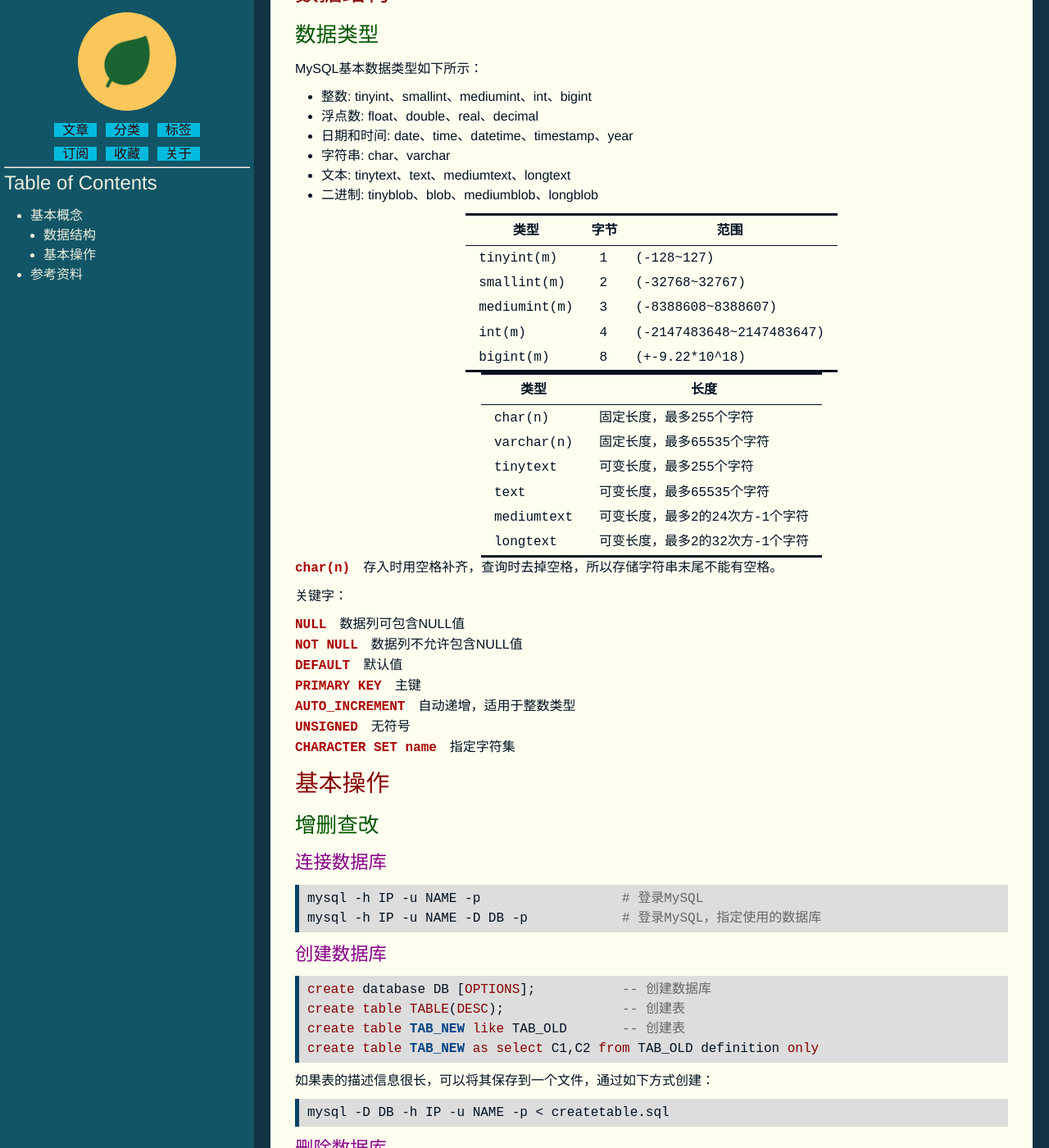
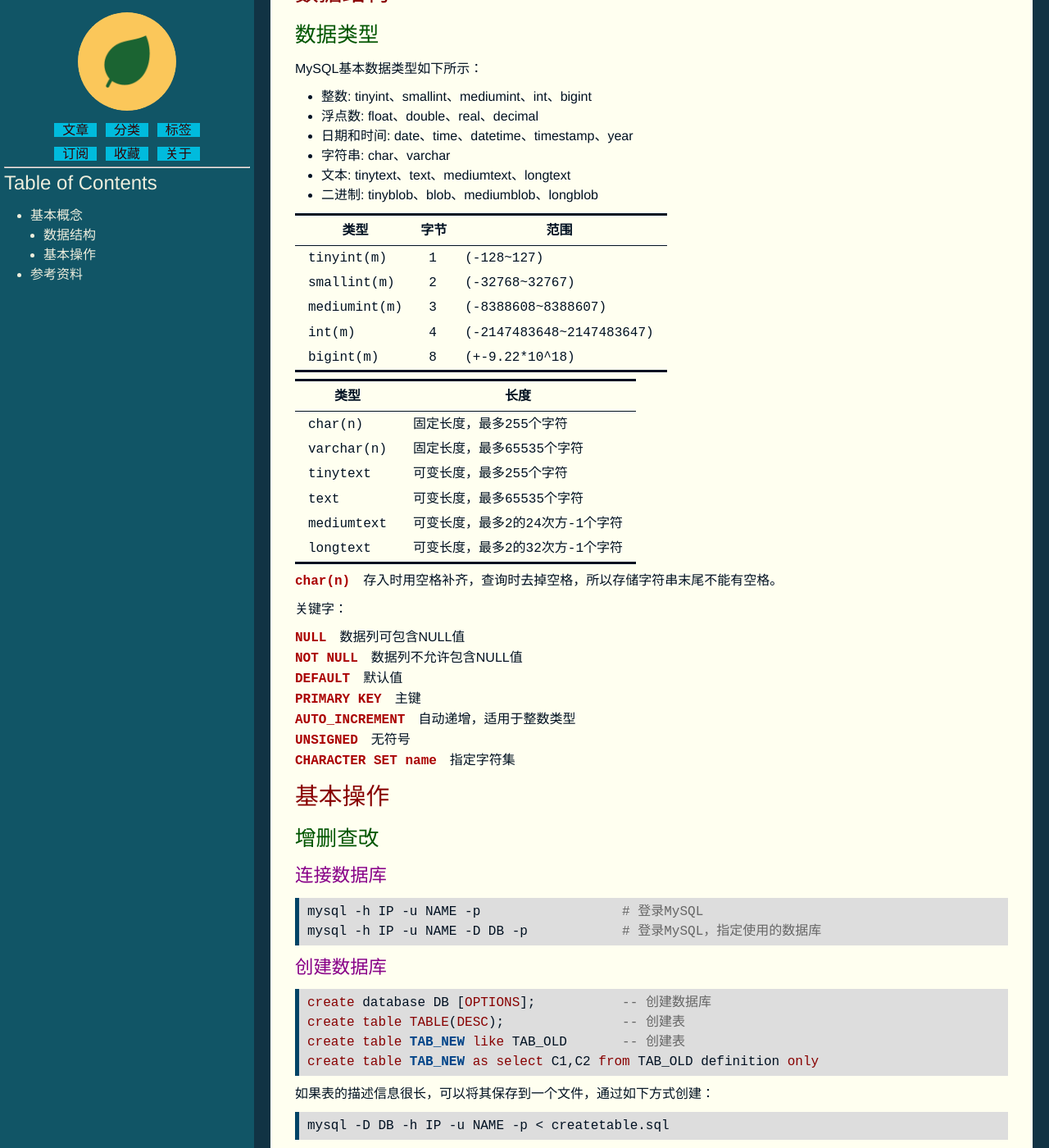
Before and after one commit to mickyching/mickyching.github.io, a Jekyll site: the page built from _posts/tools/2016-08-22-sql-introduction.html, in a window 1280 px wide and 1400 px high, scrolled down 389 px. Shown: the whole window at 82% size. Built offline with Jekyll 4.4.1, drawn with Linux system fonts in a browser that asks for light colours.

Commit message:
theme: add margin-top and margin-bottom on table
Signed-off-by: Micky Ching <mickyching@gmail.com>

```diff
--- a/_sass/_base.scss
+++ b/_sass/_base.scss
@@ -40,7 +40,8 @@ ul, ol, dl, figure,
 }
 
 table{
-    margin:auto;
+    margin-top: 0.5em;
+    margin-bottom: 0.5em;
     border-top:solid 3px;
     border-bottom:solid 3px;
 }
```
